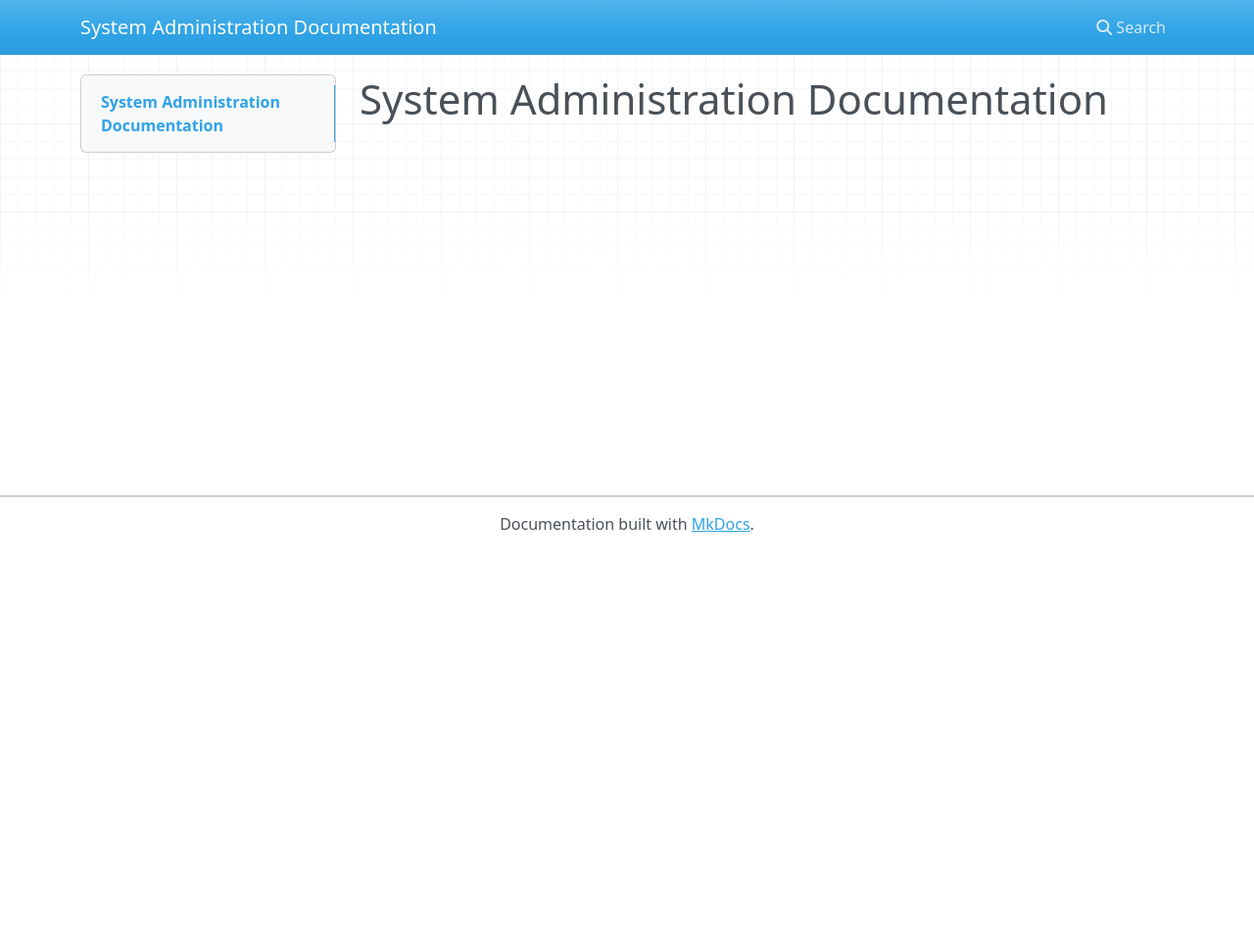
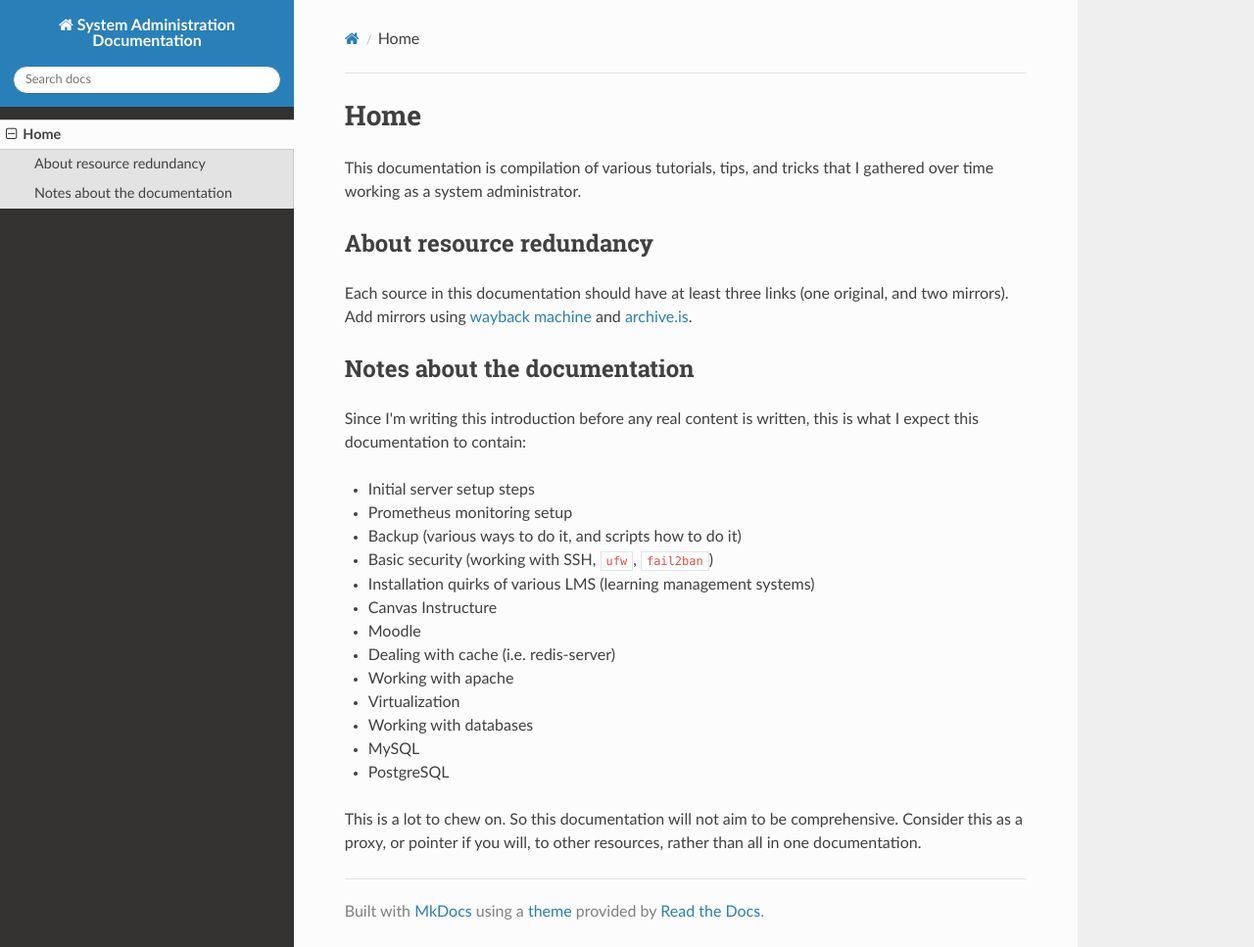
Before and after one commit to petarGitNik/sys-admin-docs, an MkDocs documentation site: the page built from docs/index.md, in a window 1280 px wide and 967 px high. Shown: the whole window at 98% size. Built offline with MkDocs 1.6.1, drawn with Linux system fonts in a browser that asks for light colours; nearby versions of some CDN libraries; old or Windows-style settings are respelled for this version of MkDocs.

Commit message:
Write a home page introduction

```diff
--- a/docs/index.md
+++ b/docs/index.md
@@ -1 +1,27 @@
-# System Administration Documentation
+# Home
+
+This documentation is compilation of various tutorials, tips, and tricks that I gathered over time working as a system administrator.
+
+## About resource redundancy
+
+Each source in this documentation should have at least three links (one original, and two mirrors). Add mirrors using [wayback machine](https://web.archive.org/) and [archive.is](http://archive.is/).
+
+## Notes about the documentation
+
+Since I'm writing this introduction before any real content is written, this is what I expect this documentation to contain:
+
+* Initial server setup steps
+* Prometheus monitoring setup
+* Backup (various ways to do it, and scripts how to do it)
+* Basic security (working with SSH, `ufw`, `fail2ban`)
+* Installation quirks of various LMS (learning management systems)
+  * Canvas Instructure
+  * Moodle
+* Dealing with cache (i.e. redis-server)
+* Working with apache
+* Virtualization
+* Working with databases
+  * MySQL
+  * PostgreSQL
+
+This is a lot to chew on. So this documentation will not aim to be comprehensive. Consider this as a proxy, or pointer if you will, to other resources, rather than all in one documentation.
--- a/mkdocs.yml
+++ b/mkdocs.yml
@@ -1 +1,4 @@
 site_name: System Administration Documentation
+theme: readthedocs
+pages:
+  - Home: index.md
```
Also changed, not shown: 1 other file.
